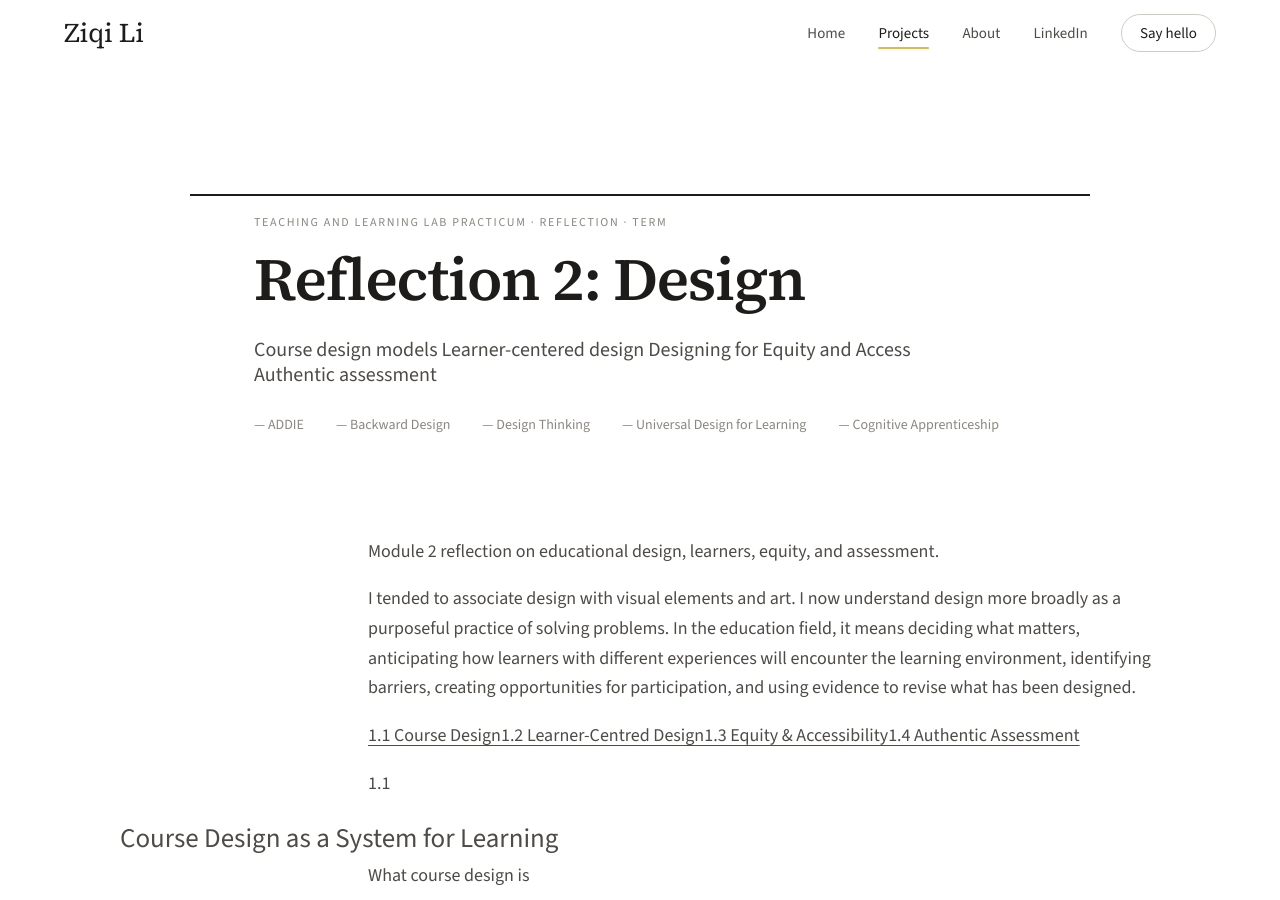
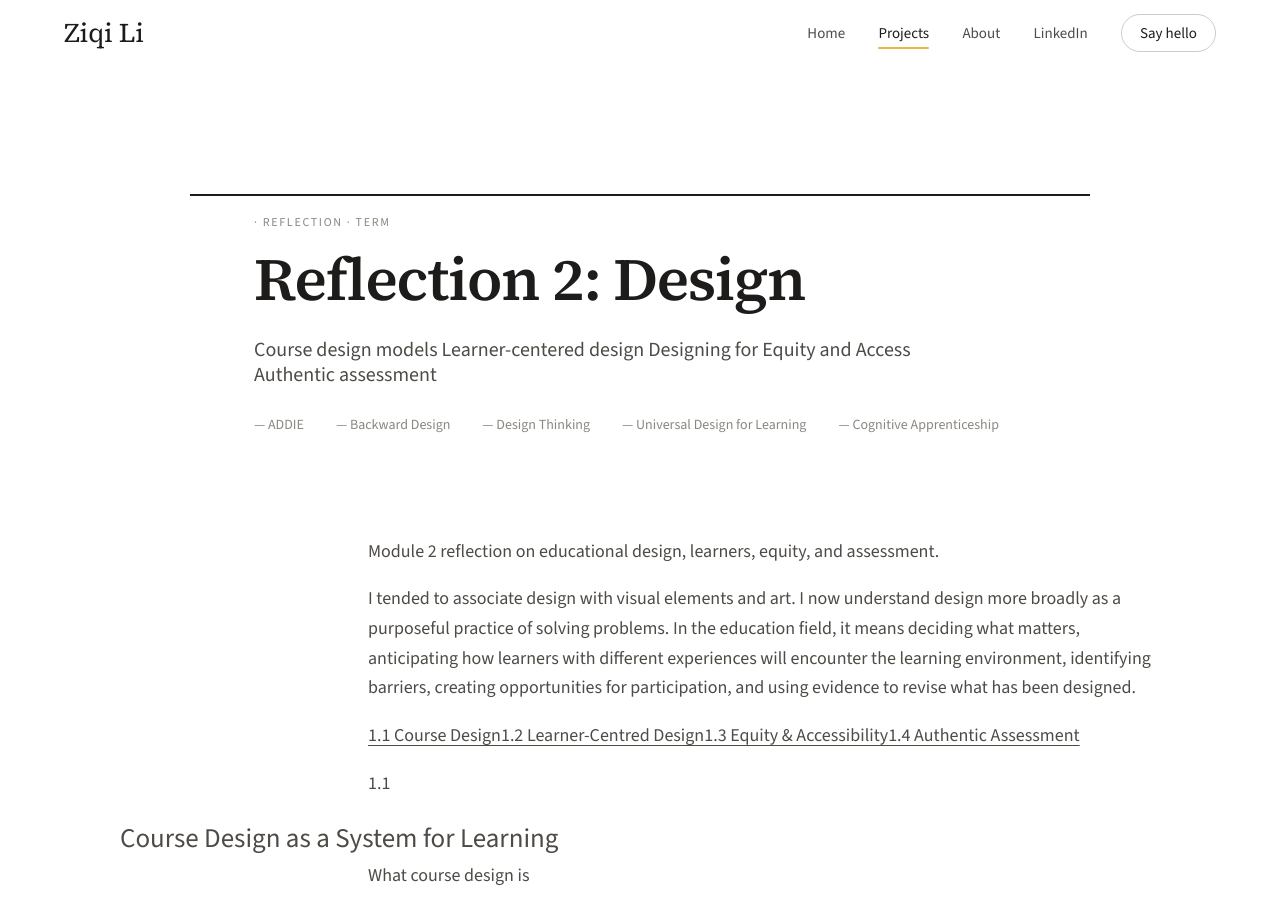
Before and after one commit to lizilizi0422-cmd/lizilizi0422-cmd.github.io, a Jekyll site: the page built from _reflections/module-2-design.md, in a window 1280 px wide and 900 px high. Built offline with Jekyll 4.4.1, drawn with Linux system fonts in a browser that asks for light colours; nearby versions of some CDN libraries; some web fonts are replaced.

Commit message:
Update _reflections/module-2-design.md (via Pages CMS)

```diff
--- a/_reflections/module-2-design.md
+++ b/_reflections/module-2-design.md
@@ -1,6 +1,5 @@
 ---
 title: "Reflection 2: Design"
-course: Teaching and Learning Lab Practicum
 type: Reflection
 term: "Term "
 order: 2
@@ -33,7 +32,7 @@ What course design is
 
 Design models that shaped my thinking
 
- **ADDIE** provides a systematic cycle for planning, implementing, and evaluating learning experiences. **Backward Design** begins with the intended learning results and evidence before planning activities. The **5Ds framework** places greater emphasis on learner needs, context, delivery, and reflection. Together, these models helped me understand course design as a structured but iterative process.
+**ADDIE** provides a systematic cycle for planning, implementing, and evaluating learning experiences. **Backward Design** begins with the intended learning results and evidence before planning activities. The **5Ds framework** places greater emphasis on learner needs, context, delivery, and reflection. Together, these models helped me understand course design as a structured but iterative process.
 
 ![ADDIE cycle diagram: Analyze, Design, Development and Implement connected by revision arrows around a central Evaluation box](/images/reflections/module-2/addie.png)
 
@@ -117,6 +116,8 @@ In daily education, authentic assessment can be embedded in play, storytelling,
 
 
 
+&nbsp;
+
 Selected references
 
 - Branch, R. M. (2009). *Instructional design: The ADDIE approach.* Springer. [https://doi.org/10.1007/978-0-387-09506-6](https://doi.org/10.1007/978-0-387-09506-6)
```
